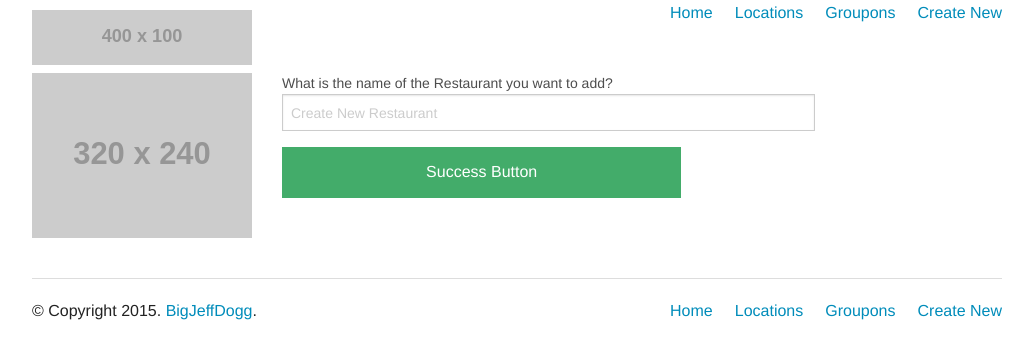
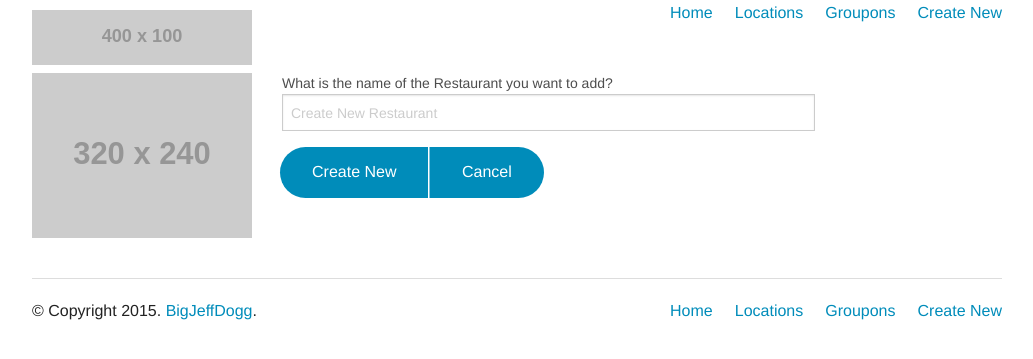
Before and after one commit to jreiher2003/Menu, a Flask app: page /restaurant/new in a window 1280 px wide. Shown: the top 359 px of the page, without its empty margins (123-1156 px from the left). Run offline with Flask 2, Linux system fonts and the light colour scheme; grey boxes labelled with a size stand in for pictures from a placeholder-image service; some libraries are stand-ins or nearby versions; some web fonts are replaced.

Commit message:
add buttons to form

```diff
--- a/templates/newrestaurant.html
+++ b/templates/newrestaurant.html
@@ -2,13 +2,16 @@
 
 {% block content %}
 
-<form>
+<form method="POST" action="{{ url_for('createNew', restaurant_id=restaurant_id) }}">
   <div class="row">
     <div class="large-9 columns">
       <label>What is the name of the Restaurant you want to add?
-        <input type="text" placeholder="Create New Restaurant" />
+        <input type="text" name='name' placeholder="Create New Restaurant" />
       </label>
-      <a href="#" class="button success large-9 columns">Success Button</a>
+      <ul class="stack-for-small round secondary button-group">
+  		<li><a href="#" class="button">Create New</a></li>
+  		<li><a href="" class="button">Cancel</a></li>
+	</ul>
     </div>
   </div>
 
```
